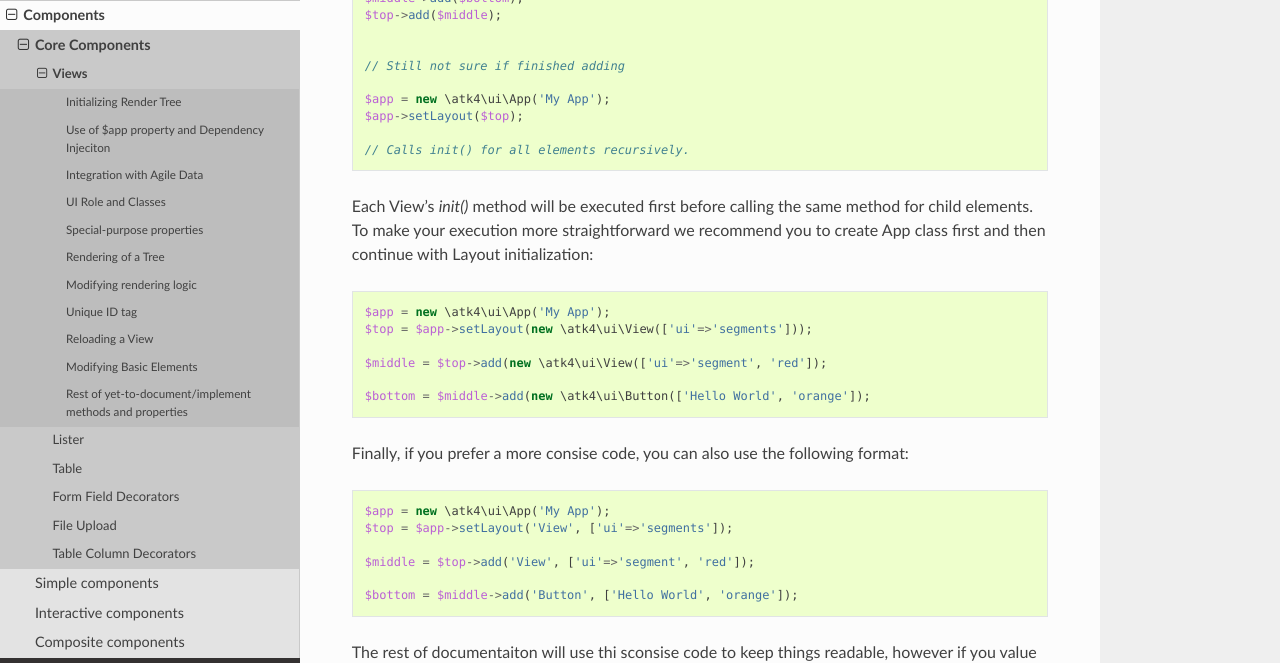
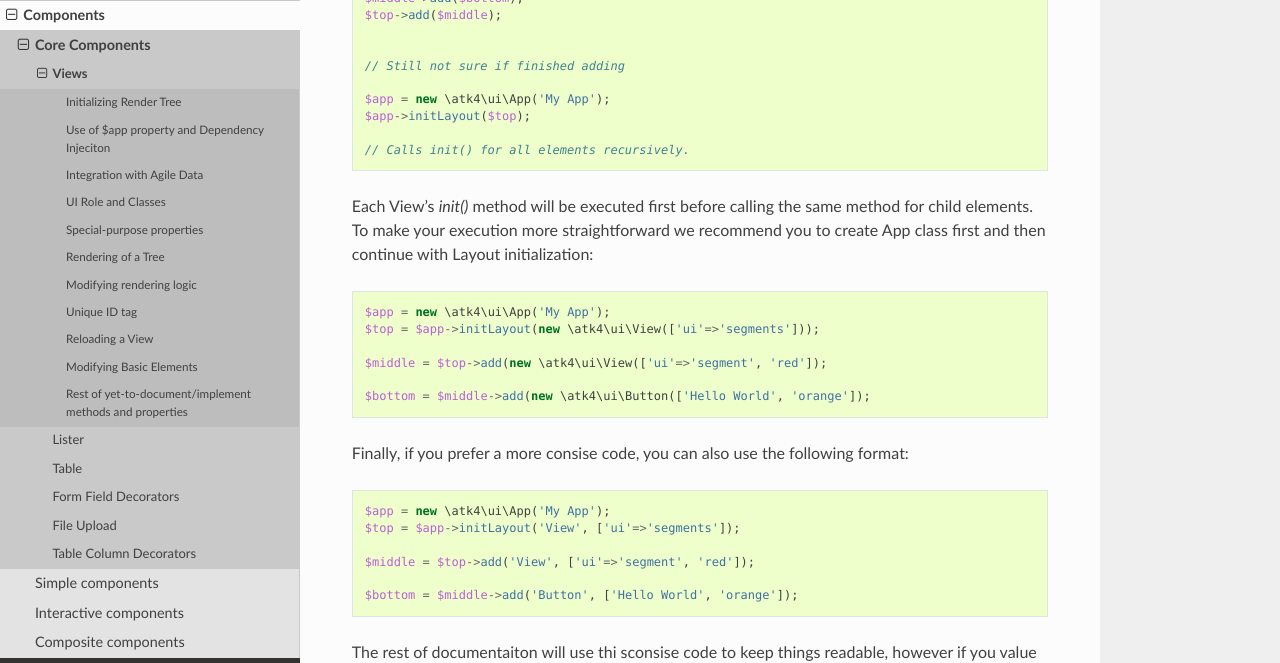
Before and after one commit to atk4/ui, a Sphinx documentation site: the page built from docs/view.rst, in a window 1280 px wide and 900 px high, scrolled down 1369 px. Shown: the part 151-814 px from the top of the window. Built offline with Sphinx 7.4.7 and the Read the Docs theme 2.0.0, drawn with Linux system fonts in a browser that asks for light colours; pages that are not in the unit, such as notebooks, are missing from menus; cross-references to code outside the pages are shown as plain code.

Commit message:
setLayout -> initLayout

```diff
--- a/docs/form.rst
+++ b/docs/form.rst
@@ -605,7 +605,7 @@ well as display of labels and structure around the fields themselves is not done
 but another object - "Form Layout". This object is responsible for the field flow, presence
 of labels etc.
 
-.. php:method:: setLayout(FormLayout\Generic $layout)
+.. php:method:: initLayout(FormLayout\Generic $layout)
 
     Sets a custom FormLayout object for a form. If not specified then form will automatically
     use FormLayout\Generic.
--- a/docs/render.rst
+++ b/docs/render.rst
@@ -53,7 +53,7 @@ Late initialization
 When you create an application and select a Layout, the layout is automatically initialized::
 
     $app = new \atk4\ui\App();
-    $app->setLayout('Centered');
+    $app->initLayout('Centered');
 
     echo $app->layout->name; // present, because layout is initialized!
 
--- a/docs/view.rst
+++ b/docs/view.rst
@@ -85,7 +85,7 @@ is executed it will be impossible to determine each view's position inside rende
     // Still not sure if finished adding
 
     $app = new \atk4\ui\App('My App');
-    $app->setLayout($top);
+    $app->initLayout($top);
 
     // Calls init() for all elements recursively.
 
@@ -94,7 +94,7 @@ child elements. To make your execution more straightforward we recommend you to
 App class first and then continue with Layout initialization::
 
     $app = new \atk4\ui\App('My App');
-    $top = $app->setLayout(new \atk4\ui\View(['ui'=>'segments']));
+    $top = $app->initLayout(new \atk4\ui\View(['ui'=>'segments']));
 
     $middle = $top->add(new \atk4\ui\View(['ui'=>'segment', 'red']);
 
@@ -103,7 +103,7 @@ App class first and then continue with Layout initialization::
 Finally, if you prefer a more consise code, you can also use the following format::
 
     $app = new \atk4\ui\App('My App');
-    $top = $app->setLayout('View', ['ui'=>'segments']);
+    $top = $app->initLayout('View', ['ui'=>'segments']);
 
     $middle = $top->add('View', ['ui'=>'segment', 'red']);
 
```
Also changed, not shown: 2 other files.
